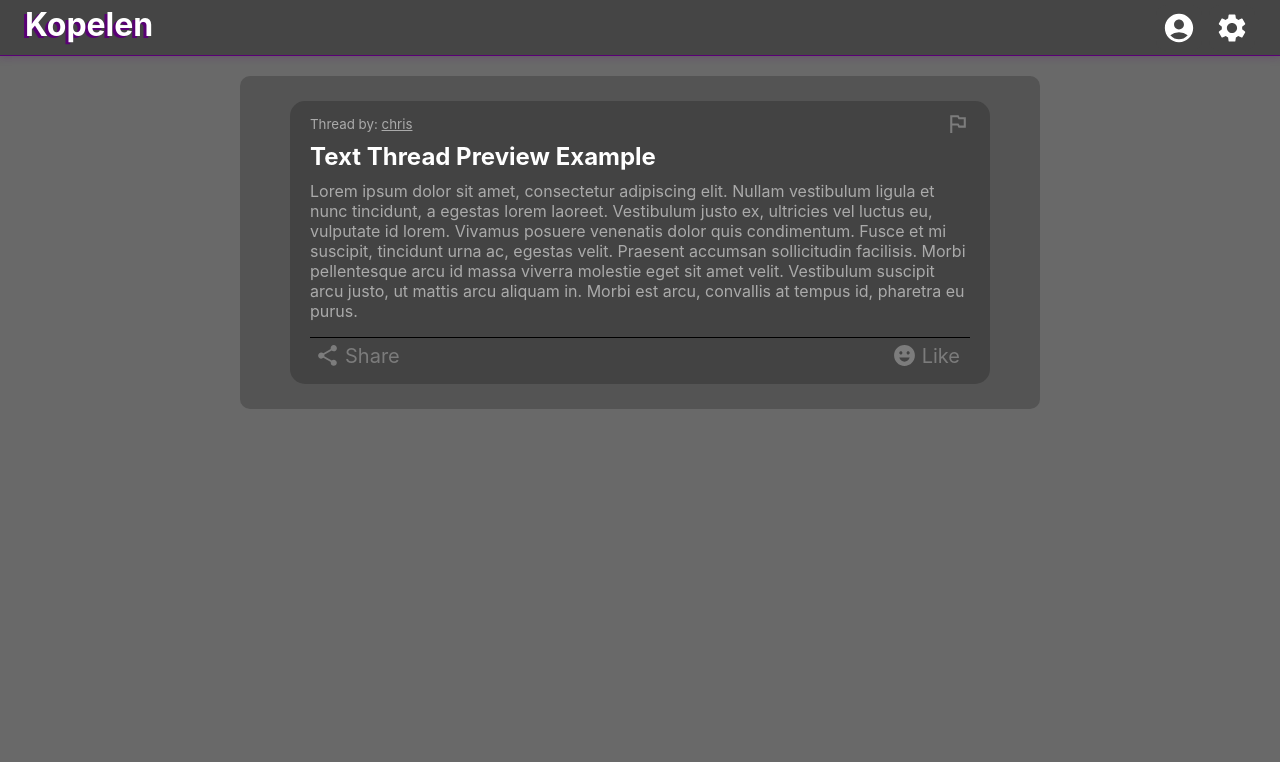
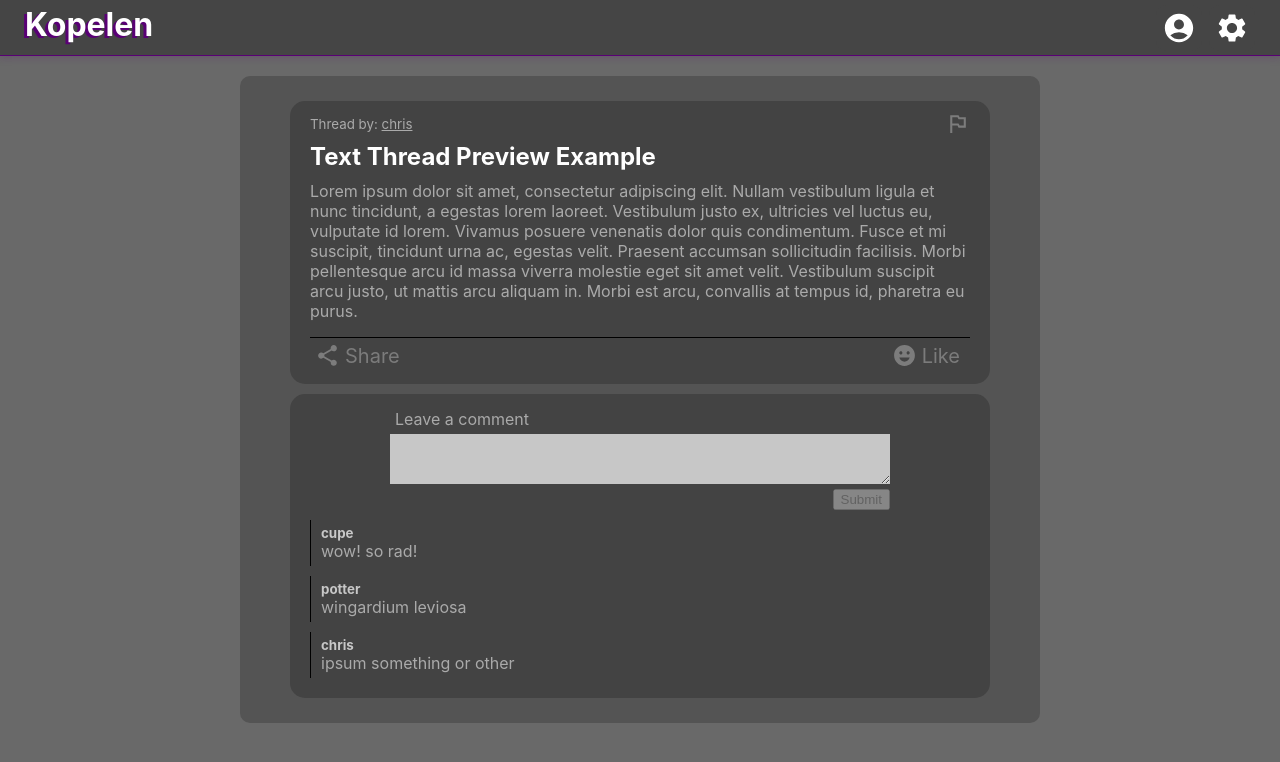
Before and after one commit to ChrisSchmidt6/Kopelen, a Next.js app: page /thread/t1 in a window 1280 px wide. Shown: the top 762 px of the page. Built offline with nearby package versions, Linux system fonts and the light colour scheme.

Commit message:
add basic comment ui

```diff
--- /dev/null
+++ b/components/Threads/FullThreads/CommentSection/Comment/Comment.module.css
@@ -0,0 +1,17 @@
+.comment {
+  margin: 10px 0;
+  border-left: 1px solid black;
+  padding: 5px 10px;
+  width: fit-content;
+}
+
+.author {
+  font-size: 10pt;
+  font-weight: bold;
+  display: block;
+  color: #c7c7c7;
+}
+
+.content {
+  display: block;
+}
--- /dev/null
+++ b/components/Threads/FullThreads/CommentSection/Comment/index.js
@@ -0,0 +1,14 @@
+//
+
+import classes from "./Comment.module.css";
+
+const Comment = (props) => {
+  return (
+    <div className={classes.comment}>
+      <div className={classes.author}>{props.author}</div>
+      <div className={classes.content}>{props.content}</div>
+    </div>
+  );
+};
+
+export default Comment;
--- /dev/null
+++ b/components/Threads/FullThreads/CommentSection/CommentSection.module.css
@@ -0,0 +1,33 @@
+.addComment {
+  display: block;
+  margin: 0 auto;
+  width: fit-content;
+  overflow: auto;
+}
+
+.addComment label {
+  margin: 5px;
+  display: block;
+}
+
+.addComment textarea {
+  background-color: #c7c7c7;
+  resize: vertical;
+  border: none;
+  width: 500px;
+  min-height: 50px;
+  display: block;
+  clear: right;
+  padding: 5px;
+}
+
+.addComment textarea:focus {
+  min-height: 100px;
+  outline: none;
+}
+
+.addComment input {
+  float: right;
+  display: block;
+  margin-top: 5px;
+}
--- /dev/null
+++ b/components/Threads/FullThreads/CommentSection/index.js
@@ -0,0 +1,35 @@
+import Comment from "./Comment";
+
+import classes from "./CommentSection.module.css";
+
+const DUMMY_COMMENTS = [
+  {
+    author: "cupe",
+    content: "wow! so rad!",
+  },
+  {
+    author: "potter",
+    content: "wingardium leviosa",
+  },
+  {
+    author: "chris",
+    content: "ipsum something or other",
+  },
+];
+
+const CommentSection = (props) => {
+  return (
+    <div className={props.className}>
+      <form className={classes.addComment}>
+        <label for="comment">Leave a comment</label>
+        <textarea name="comment" />
+        <input type="submit" value="Submit" disabled />
+      </form>
+      {DUMMY_COMMENTS.map((comment) => (
+        <Comment {...comment} />
+      ))}
+    </div>
+  );
+};
+
+export default CommentSection;
--- a/components/Threads/FullThreads/FullThreads.module.css
+++ b/components/Threads/FullThreads/FullThreads.module.css
@@ -1,6 +1,6 @@
-.thread {
+.thread,
+.comments {
   padding: 10px 20px;
-  clear: both;
   width: 100%;
   color: #aaa;
   overflow: hidden;
@@ -123,3 +123,7 @@
   font-size: 25px;
   color: rgba(255, 255, 255, 0.3);
 }
+
+.comments {
+  margin-top: 10px;
+}
--- a/components/Threads/FullThreads/index.js
+++ b/components/Threads/FullThreads/index.js
@@ -4,6 +4,8 @@ import {
   MdOutlinedFlag,
   MdShare,
 } from "react-icons/md";
+
+import CommentSection from "./CommentSection";
 
 import classes from "./FullThreads.module.css";
 
@@ -62,6 +64,8 @@ const FullThreads = (props) => {
           </div>
         </div>
       </div>
+
+      <CommentSection className={classes.comments} />
     </>
   );
 };
```
